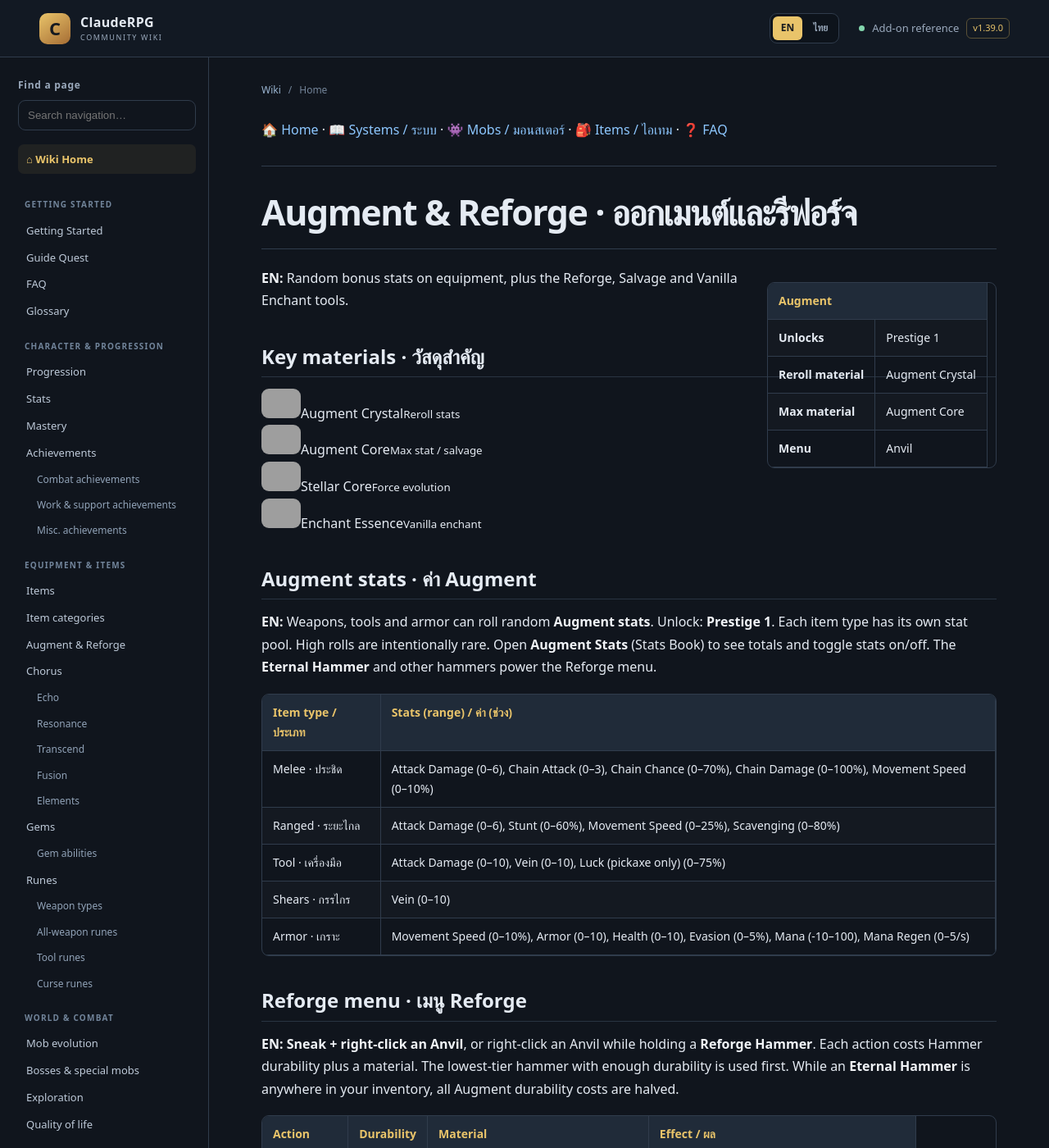
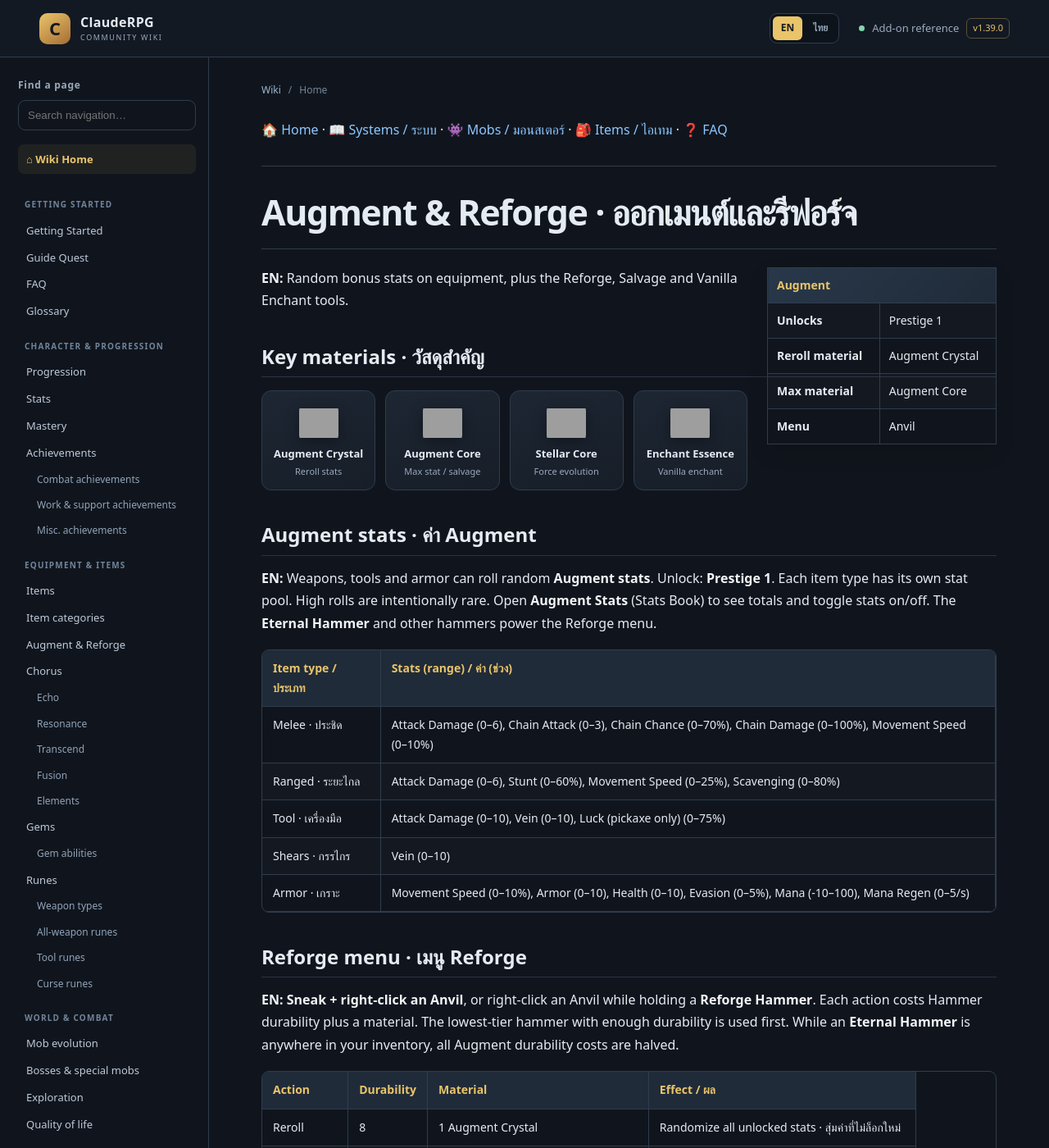
Before and after one commit to miniTorch25/ClaudeRPG-Wiki-V2, a Jekyll site: the page built from Augment.md, in a window 1280 px wide and 1400 px high. Shown: the whole window at 82% size. Built offline with Jekyll 4.4.1, drawn with Linux system fonts in a browser that asks for light colours; our own code applies the rules of GitHub Pages for plain Markdown files; grey boxes are pictures that could not be loaded.

Commit message:
ui: add item imagery and improve wiki infobox layout

```diff
--- a/assets/wiki.css
+++ b/assets/wiki.css
@@ -29,3 +29,18 @@ body.lang-th [data-lang="en"],body.lang-en [data-lang="th"],.language-hidden{dis
 .hero-art-caption{display:block;margin-top:3px;color:#9eb2c8;font-size:10px;font-weight:800;letter-spacing:.16em;text-align:center}
 @media(max-width:850px){.home-hero--split{grid-template-columns:1fr;gap:16px}.home-hero-art img{max-width:390px}.home-hero-art{margin-top:0}}
 @media(max-width:520px){.home-hero--split{gap:10px}.home-hero-art img{max-width:300px}.hero-art-caption{font-size:9px;letter-spacing:.1em}}
+
+
+/* Wiki infoboxes and in-page item imagery */
+.article-content table[align="right"]{display:table;float:right;width:min(280px,45%);max-width:min(280px,45%);margin:0 0 18px 24px;overflow:visible;border-radius:10px;box-shadow:0 10px 24px #0002}
+.article-content table[align="right"] th{background:linear-gradient(135deg,#28384a,#202b39)}
+.article-content table[align="right"] td,.article-content table[align="right"] th{padding:9px 11px}
+.article-content img.item-icon{display:inline-block;width:28px;height:28px;object-fit:contain;vertical-align:middle;margin-right:5px;border-radius:4px;background:#0e141c;padding:2px}
+.material-strip{display:grid;grid-template-columns:repeat(4,minmax(0,1fr));gap:12px;margin:16px 0 24px}
+.material-card{display:flex;min-width:0;flex-direction:column;align-items:center;justify-content:center;gap:5px;text-align:center;padding:15px 10px;border:1px solid var(--line);border-radius:12px;background:linear-gradient(160deg,var(--panel2),var(--panel))}
+.material-card img{width:48px;height:48px;object-fit:contain;image-rendering:pixelated;filter:drop-shadow(0 4px 8px #0005)}
+.material-card span{font-size:13px;font-weight:750;color:var(--text);line-height:1.35}
+.material-card small{font-size:11px;line-height:1.35;color:var(--muted)}
+.material-strip--compact{grid-template-columns:repeat(2,minmax(0,180px));justify-content:start}
+@media(max-width:850px){.article-content table[align="right"]{width:min(280px,48%);max-width:min(280px,48%);margin-left:16px}.material-strip{grid-template-columns:repeat(2,minmax(0,1fr))}}
+@media(max-width:520px){.article-content table[align="right"]{float:none;display:table;width:100%;max-width:100%;margin:0 0 18px}.material-strip{gap:8px}.material-card{padding:12px 7px}.material-card span{font-size:12px}.material-card small{font-size:10px}}
```
